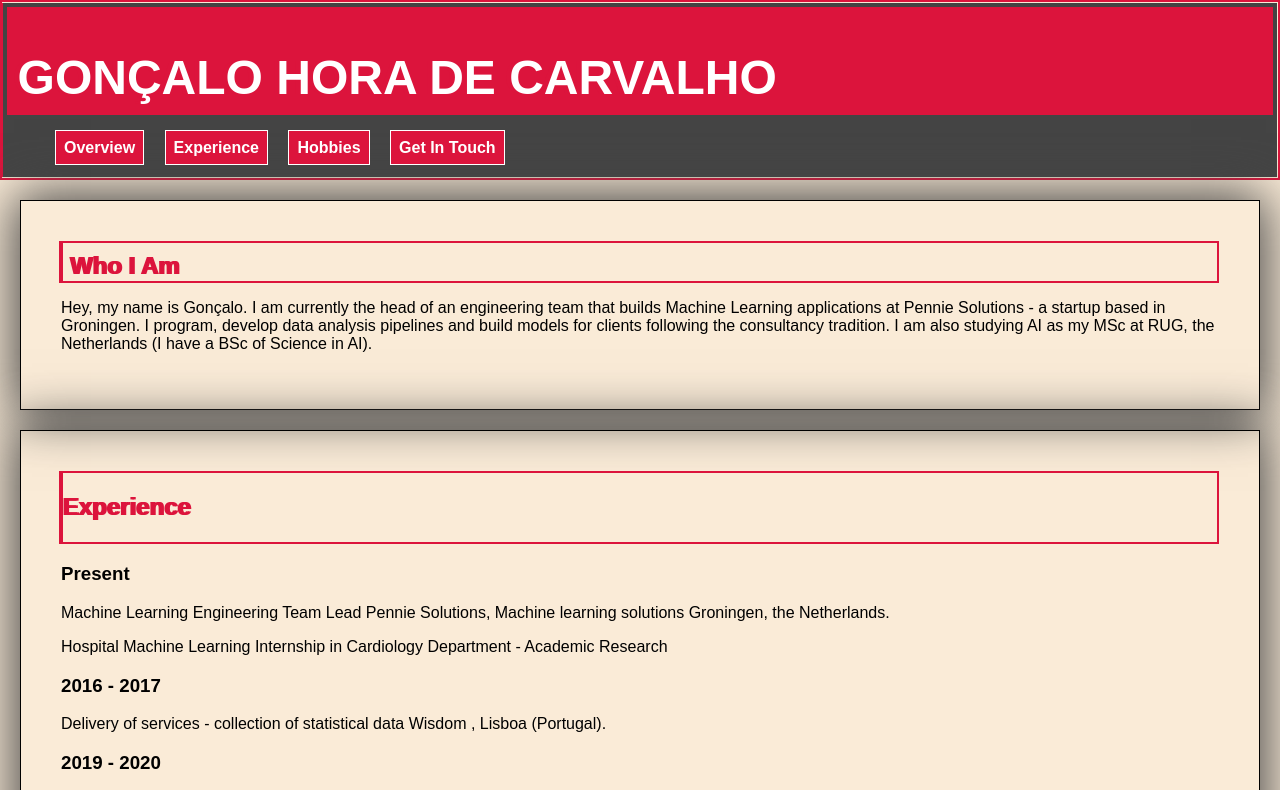
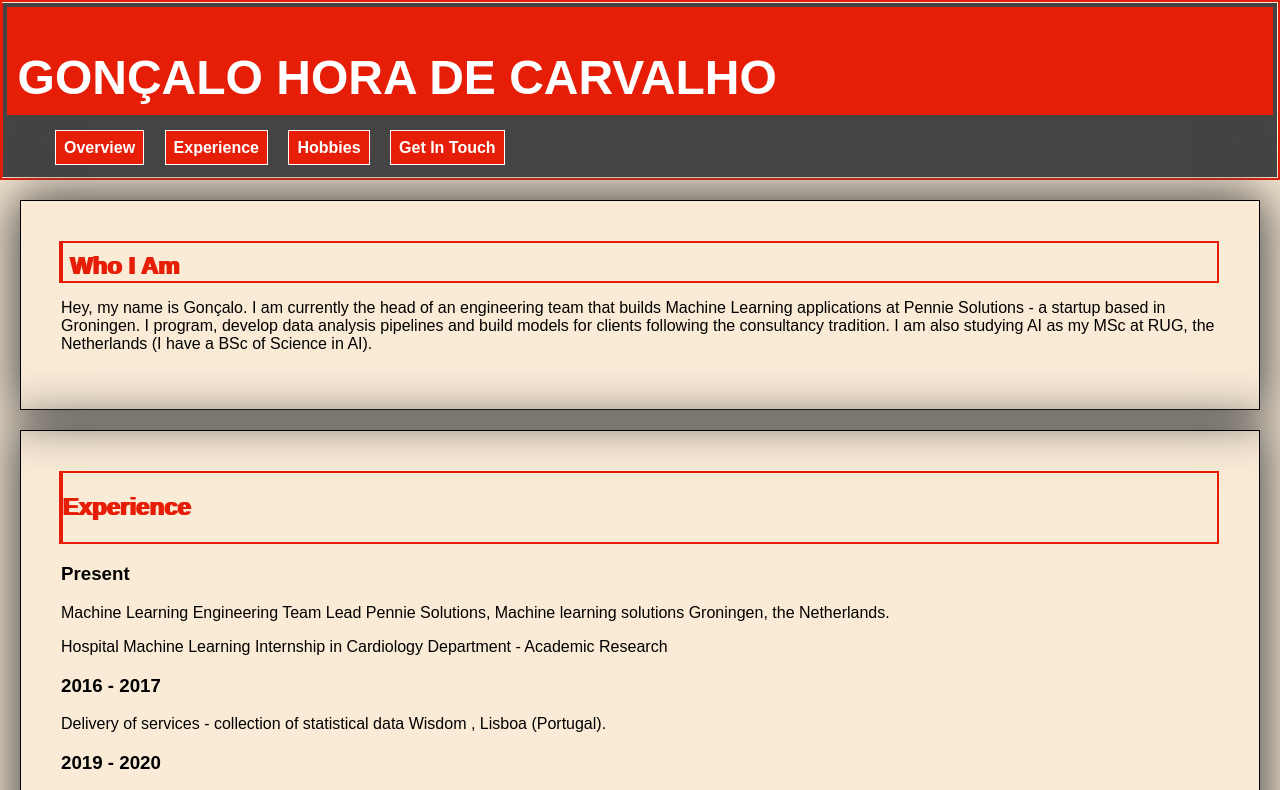
Before and after one commit to BlueVelvetSackOfGoldPotatoes/academicwebsite, a plain HTML site: page index.html in a window 1280 px wide. Shown: the top 790 px of the page. Drawn offline with Linux system fonts and the light colour scheme.

Commit message:
changed colors

```diff
--- a/style/style.css
+++ b/style/style.css
@@ -20,10 +20,10 @@ body {
     margin-bottom: 10px;
     padding: 1px;
     font-size: 1em;
-    color: #dc143c;
-    border: 2px solid #dc143c;
-    box-shadow: -2px 0px #dc143c;
-    text-shadow: -2px 0px #dc143c;
+    color: #e71e07;
+    border: 2px solid #e71e07;
+    box-shadow: -2px 0px #e71e07;
+    text-shadow: -2px 0px #e71e07;
 }
 
 #overview h2, #hobbies h2, #personal h2, #contact h2{
@@ -33,12 +33,12 @@ body {
 }
 
 #banner {
-    background-color: #dc143c;
+    background-color: #e71e07;
     margin: 0;
     width: 100%;
     top: 0;
     border: 4px solid #444;
-    box-shadow: -2px 0px #dc143c;
+    box-shadow: -2px 0px #e71e07;
 }
 
 #banner h1{
@@ -46,7 +46,7 @@ body {
   font-size: 3em;
   font-style: bold;
   text-transform: uppercase;
-  text-shadow: -5px 0px #dc143c;
+  text-shadow: -5px 0px #e71e07;
   padding: .2em;
   margin-bottom: 0;
 }
@@ -55,12 +55,12 @@ nav{
   background: #444;
   padding: 0;
   border: 4px solid #444;
-  box-shadow: -2px 0px #dc143c;
+  box-shadow: -2px 0px #e71e07;
 }
 
 nav li{
   display: inline;
-  background: #dc143c;
+  background: #e71e07;
   margin: .5em;
   padding: 0em;
 }
@@ -71,7 +71,7 @@ nav a {
   border: 1px solid white;
   font-weight: bold;
   padding: .5em;
-  background: #dc143c;
+  background: #e71e07;
 }
 
 a:hover{
@@ -87,11 +87,11 @@ a:hover{
 
 #contact a{
   text-decoration: none;
-  color: #dc143c;
+  color: #e71e07;
 }
 
 #contact a:hover{
-  color: #9C27B0;
+  color: #80DEEA;
 }
 
 footer{
@@ -106,9 +106,9 @@ footer a{
   display: inline;
   margin: .5em;
   padding: .5em;
-  border: 1px solid red;
+  border: 1px solid #e71e07;
 }
 
 footer a:hover{
-  color: #9C27B0;
+  color: #80DEEA;
 }
```
